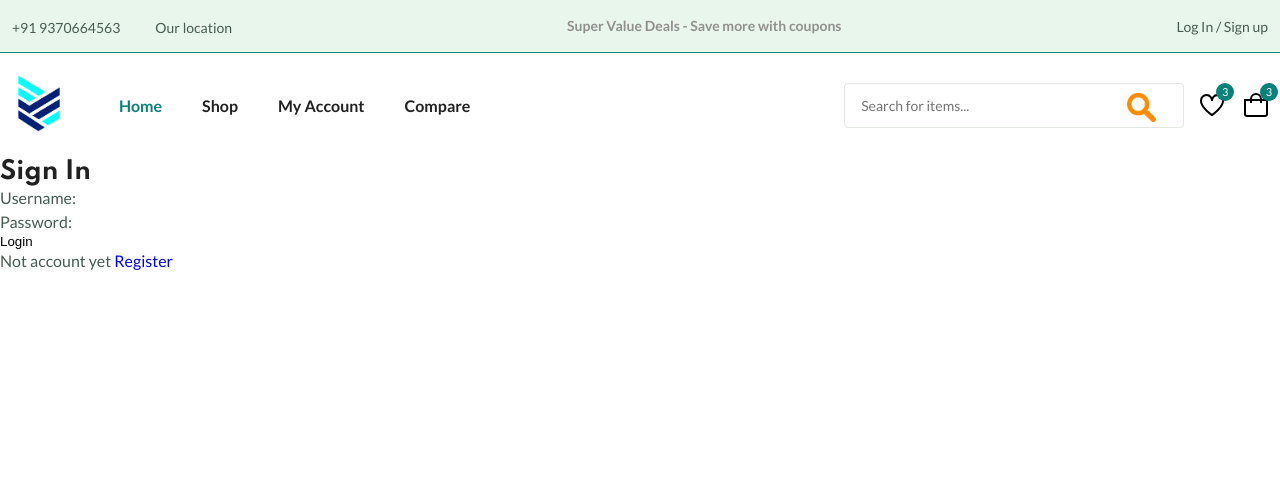
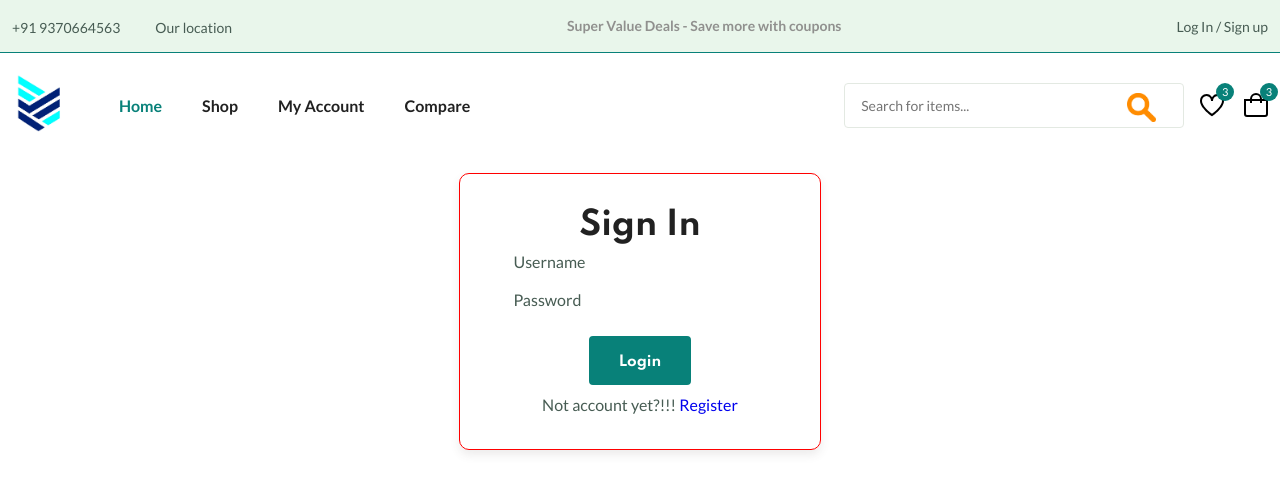
Before and after one commit to AkshayM2001/Mbazar, a Django app: page /loginRegister in a window 1280 px wide. Shown: the top 492 px of the page. Run offline with Django 4.2, Linux system fonts and the light colour scheme; some libraries are stand-ins or nearby versions.

Commit message:
login validation

```diff
--- a/home/form.py
+++ b/home/form.py
@@ -1,13 +1,39 @@
+from typing import Any
 from django.forms import ModelForm
 from .models import Customer
 from .models import Login
+from django import forms
+from django.contrib.auth.models import User
+from django.contrib.auth.forms import UserCreationForm
 
-class CustomerForm(ModelForm):
+# class CustomerForm(ModelForm):
+#     class Meta:
+#         model = Customer
+#         fields = ['name', 'mobile', 'password', 'password1']
+
+class LoginForm(UserCreationForm):
+    def __init__(self, *args, **kwargs):
+       super(LoginForm, self).__init__(*args, **kwargs)
+    #    del self.fields['password1']
+       del self.fields['password2']
+
     class Meta:
-        model = Customer
-        fields = ['name', 'mobile', 'password', 'password1']
+        model = User
+#         fields = ['name', 'mobile', 'password', 'password1']
+        fields = ['username', 'password1']
+        # labels = {'email': 'Email'}
+        # exclude = ['password2']
 
-class LoginForm(ModelForm):
+    # def __init__(self, 'ho.forms.LoginForm') -> None:
+    #     super(LoginForm).__init__(*args, **kwargs)
+    #     del self.fields['password2']
+
+
+
+class SignUpfm(UserCreationForm):
+    password2 = forms.CharField(label = 'Confirm Password', widget=forms.PasswordInput)
+    # PASSWORD2 IS Name attribute in html page
     class Meta:
-        model = Login
-        fields = ['username', 'password']
+        model = User
+        fields = ['username', 'first_name', 'last_name', 'email']
+        labels = {'email': 'Email'}
--- a/home/urls.py
+++ b/home/urls.py
@@ -20,11 +20,11 @@ from home import views
 
 urlpatterns = [
     # path('admin/', admin.site.urls),
-    path('', views.home),
+    # path('', views.home),
     path('home', views.home),
     path('shop', views.shop),
     path('loginRegister', views.loginRegister),
-    path('logout', views.Logout),
+    # path('logout', views.Logout),
     path('Register', views.register),
     path('account', views.account),
     path('favourite', views.favourite),
--- a/home/views.py
+++ b/home/views.py
@@ -1,5 +1,7 @@
 from django.shortcuts import render
-from .form import CustomerForm
+from .form import LoginForm
+from .form import SignUpfm
+from django.contrib.auth.forms import UserCreationForm
 from .form import LoginForm
 from django.http import HttpResponseRedirect,HttpResponse
 from django.contrib.auth.models import User
@@ -8,7 +10,7 @@ from django.contrib.auth.decorators import login_required
 
 # Create your views here.
 
-@login_required(login_url='home')
+@login_required(login_url='/home')
 
 def home(request):
     context = {}
@@ -21,15 +23,19 @@ def shop(request):
 def loginRegister(request):
     if request.method == 'POST':
         logset = LoginForm(request.POST)
+
+        # if logset.is_valid():
+        #     logset.save()
+        #     return HttpResponseRedirect("/loginRegister")
         uname = request.POST.get('username')
         # mail = request.POST.get('email')
-        # phone = request.POST.get('mobile')
+        # # phone = request.POST.get('mobile')
         ps = request.POST.get('password')
-        # ps1 = request.POST.get('password1')
+        # # ps1 = request.POST.get('password1')
         userA = authenticate(request, username = uname, password = ps)
         if userA is not None:
             login(request, userA)
-            return HttpResponseRedirect('home')
+            return HttpResponseRedirect('/home')
 
     else:
         logset = LoginForm()
@@ -43,26 +49,29 @@ def Logout(request):
 
 def register(request):
     if request.method == 'POST':
-        formset = CustomerForm(request.POST)
-        uname = request.POST.get('name')
-        # mail = request.POST.get('email')
-        phone = request.POST.get('mobile')
-        ps = request.POST.get('password')
-        ps1 = request.POST.get('password1')
+        formset = SignUpfm(request.POST)
+    #     uname = request.POST.get('name')
+    #     # mail = request.POST.get('email')
+    #     phone = request.POST.get('mobile')
+    #     ps = request.POST.get('password')
+    #     ps1 = request.POST.get('password1')
 
-        # if formset.is_valid():
-        #     formset.save()
-        #     return HttpResponseRedirect("/loginRegister")
-        if ps!=ps1:
-            # messages.error(request,'Password and Confirm Password does not match')
-            HttpResponse("Your password is not same")
-        else:
-            new_user = User.objects.create_user(uname, phone, ps)
-            new_user.save()
+        if formset.is_valid():
+            formset.save()
             return HttpResponseRedirect("/loginRegister")
+    #     if ps!=ps1:
+    #         # messages.error(request,'Password and Confirm Password does not match')
+    #         HttpResponse("Your password is not same")
+    #     else:
+    #         new_user = User.objects.create_user(uname, phone, ps)
+    #         new_user.save()
+    #         return HttpResponseRedirect("/loginRegister")
+    # else:
+    #     formset=CustomerForm()
     else:
-        formset=CustomerForm()
-        return render(request, "register.html", {'formset':formset})
+        formset = SignUpfm()
+
+    return render(request, "register.html", {'formset':formset})
 
 def account(request):
     context = {}
--- a/static/style.css
+++ b/static/style.css
@@ -735,3 +735,67 @@ input {
 
 
 /*=============================================== LOGIN/ REGISTER =============================================*/
+
+
+.login-form {
+    display: flex;
+    align-items: center;
+    justify-content: center;
+    flex-direction: column;
+    padding: 1rem;
+    /* border: 1px solid red; */
+    background-color: rgba(255, 255, blue, alpha);
+}
+
+.form {
+    border: 1px solid red;
+    padding: 2rem 0;
+    width: 29%;
+    border-radius: 10px;
+    box-shadow: 0 5px 10px rgba(74, 72, 72, 0.1);
+    display: flex;
+    /* justify-content: center; */
+    align-items: center;
+    flex-direction: column;
+    gap: .5rem;
+}
+.heading-lg {
+    font-size: var(--h2-font-size);
+}
+
+.form .input-log p {
+    /* margin: 1rem 0; */
+    font-size: 1.3rem;
+    display: flex;
+    flex-direction: column;
+    /* padding: 1rem; */
+}
+.form .input-log p input {
+    border: 1px solid var(--border-color-alt);
+    padding-inline: 1rem;
+    height: 40px;
+    width: 130%;
+    border-radius: .25rem;
+    font-size: var(--small-font-size);
+    transform: translateX(-20px);
+}
+
+
+/* .form .input-log p label {
+    margin-bottom: 1rem;
+} */
+
+.form button {
+    display: inline-block;
+    background-color: var(--first-color);
+    border: 2px solid var(--first-color);
+    color: var(--body-color);
+    padding-inline: 1.75rem;
+    height: 49px;
+    line-height: 49px;
+    border-radius: .25rem;
+    font-family: var(--second-font);
+    font-size: var(--small-font-size);
+    font-weight: var(--weight-700);
+    transition: all 0.2s var(--transition);
+}
--- a/templates/login-resister.html
+++ b/templates/login-resister.html
@@ -5,13 +5,19 @@
 
 {% block body %}
 <div class="login-form" >
+
 <form method="POST" class="form signin" novalidate>
     {% csrf_token %}
     <h2 class="heading-lg">Sign In</h2>
-    {{ logset.as_p }}
+    <div class="input-log">
+        {% for logset in logset %}
+            {{logset.label}} {{logset}} {{logset.errors|striptags}} <br> <br>
+        {% endfor %}
+    </div>
     <button type="submit">Login</button>
+
+<p class="register-text">Not account yet?!!! <a href="Register" class="register">Register</a></p>
 </form>
-<p class="register-text">Not account yet <a href="Register" class="register">Register</a></p>
 </div>
 
 {% endblock %}
```
Also changed, not shown: templates/register.html (+5 -5 lines), db.sqlite3.
